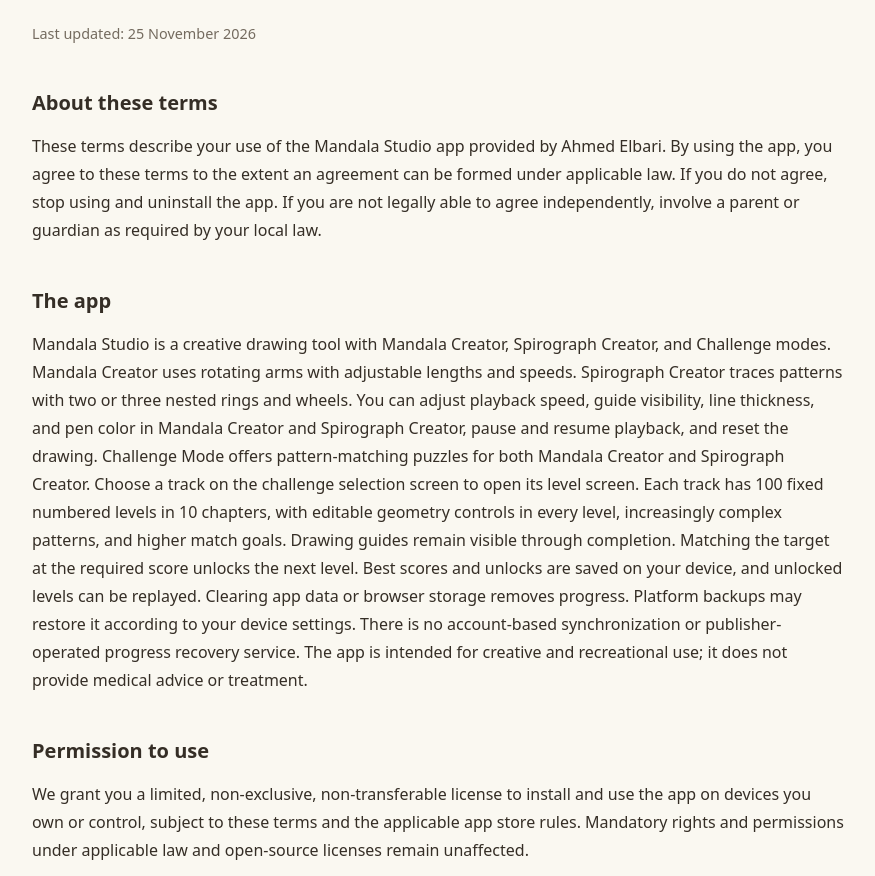
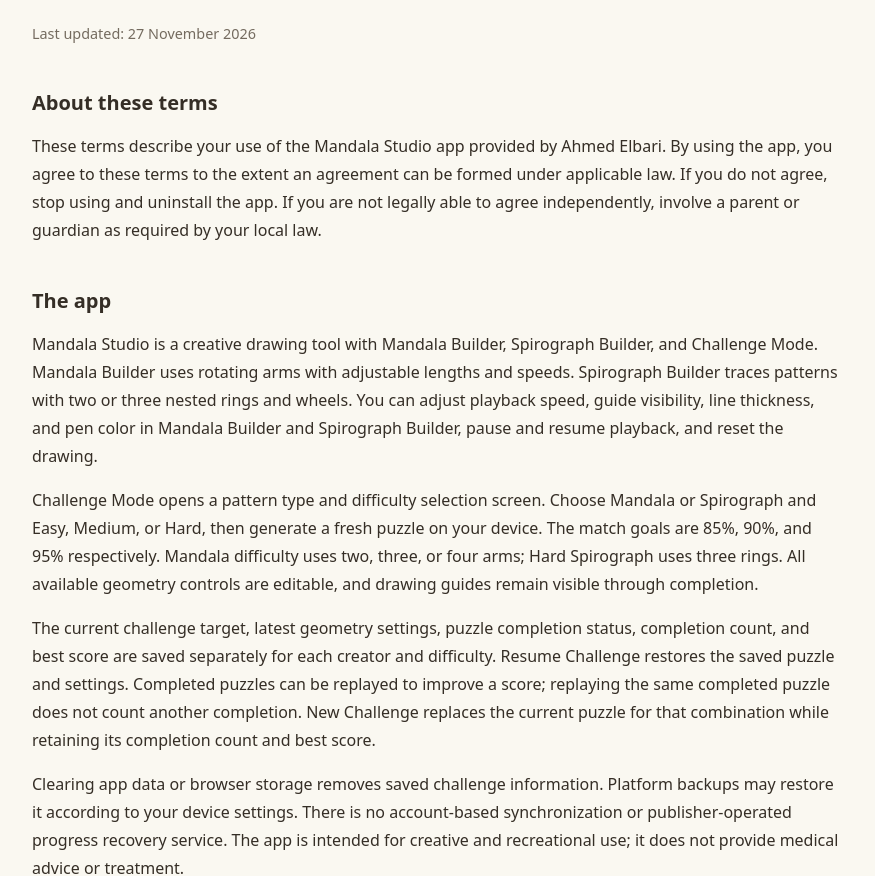
Before and after one commit to aabdelmonaem/puzzoom, a plain HTML site: page docs/mandala/m-terms-of-use.html in a window 1280 px wide. Shown: the part 111-987 px from the top of the page, without its empty margins (202-1077 px from the left). Drawn offline with Linux system fonts and the light colour scheme.

Commit message:
Update last updated date in privacy policy and terms of use documents

```diff
--- a/docs/mandala/m-terms-of-use.html
+++ b/docs/mandala/m-terms-of-use.html
@@ -99,7 +99,7 @@
 
         <h1>Mandala Studio Terms of Use</h1>
 
-        <p>Last updated: 25 November 2026</p>
+        <p>Last updated: 27 November 2026</p>
 
         <h2>About these terms</h2>
         <p>These terms describe your use of the Mandala Studio app provided by Ahmed Elbari. By using the app, you
@@ -107,21 +107,25 @@
             stop using and uninstall the app. If you are not legally able to agree independently, involve a parent or
             guardian as required by your local law.</p>
         <h2>The app</h2>
-        <p>Mandala Studio is a creative drawing tool with Mandala Creator, Spirograph Creator, and Challenge modes.
-            Mandala Creator uses
-            rotating arms with adjustable lengths and speeds. Spirograph Creator traces patterns with two or three
+        <p>Mandala Studio is a creative drawing tool with Mandala Builder, Spirograph Builder, and Challenge Mode.
+            Mandala Builder uses
+            rotating arms with adjustable lengths and speeds. Spirograph Builder traces patterns with two or three
             nested rings
-            and wheels. You can adjust playback speed, guide visibility, line thickness, and pen color in Mandala
-            Creator
-            and Spirograph Creator, pause and resume playback, and reset the drawing. Challenge Mode offers
-            pattern-matching
-            puzzles for both Mandala Creator and Spirograph Creator. Choose a track on the challenge selection screen to
-            open its level screen. Each track has 100 fixed numbered levels in 10 chapters, with editable geometry controls in every level, increasingly complex
-            patterns, and higher match goals. Drawing guides remain visible through completion. Matching the target at the required score unlocks the next level. Best
-            scores and unlocks are saved on your device, and unlocked levels can be replayed. Clearing app data or
-            browser storage removes progress. Platform backups may restore it according to your device settings.
-            There is no account-based synchronization or publisher-operated progress recovery service. The app is intended
-            for creative and recreational use; it does not provide medical advice or treatment.</p>
+            and wheels. You can adjust playback speed, guide visibility, line thickness, and pen color in Mandala Builder
+            and Spirograph Builder, pause and resume playback, and reset the drawing.</p>
+        <p>Challenge Mode opens a pattern type and difficulty selection screen. Choose Mandala or Spirograph and Easy,
+            Medium, or Hard, then generate a fresh puzzle on your device. The match goals are 85%, 90%, and 95%
+            respectively. Mandala difficulty uses two, three, or four arms; Hard Spirograph uses three rings. All
+            available geometry controls are editable, and drawing guides remain visible through completion.</p>
+        <p>The current challenge target, latest geometry settings, puzzle completion status, completion count, and
+            best score are saved separately for each creator and difficulty. Resume Challenge restores the saved
+            puzzle and settings. Completed puzzles can be replayed to improve a score; replaying the same completed
+            puzzle does not count another completion. New Challenge replaces the current puzzle for that combination
+            while retaining its completion count and best score.</p>
+        <p>Clearing app data or browser storage removes saved challenge information. Platform backups may restore
+            it according to your device settings. There is no account-based synchronization or publisher-operated
+            progress recovery service. The app is intended for creative and recreational use; it does not provide
+            medical advice or treatment.</p>
         <h2>Permission to use</h2>
         <p>We grant you a limited, non-exclusive, non-transferable license to install and use the app on devices you own
             or control, subject to these terms and the applicable app store rules. Mandatory rights and permissions
@@ -139,10 +143,12 @@
             pattern is unique or free of third-party rights. You are responsible for checking any rights relevant to
             your intended use.</p>
         <h2>Drawings and settings</h2>
-        <p>The current app holds editable drawings and settings in memory. Reset clears the drawing. Drawings and
-            settings may be lost when you leave a board or when the app process ends. Challenge best scores and unlocked
-            levels are saved locally between app sessions, as described above. Changing pattern geometry resets the
-            current trace. Do not rely on the app to retain work.</p>
+        <p>Drawing traces, playback position, and free-creation board settings are held in memory and may be lost
+            when you leave a board or when the app process ends. Challenge targets and their latest geometry settings
+            are saved locally between sessions, as described above. Resume restores the puzzle settings, not the
+            drawn trace or playback position. Reset clears the drawing while keeping the geometry settings and
+            challenge statistics. Changing pattern geometry resets the current trace. Generating a New Challenge
+            replaces the saved puzzle for the selected creator and difficulty.</p>
         <h2>Sharing drawings</h2>
         <p>After a drawing is complete, you can preview a PNG image of the canvas and choose Share PNG. The exported
             image excludes drawing arms, rings, wheels, navigation controls, and toolbars. The screenshot feature
```
Also changed, not shown: docs/mandala/m-privacy-policy.html (+21 -12 lines).
